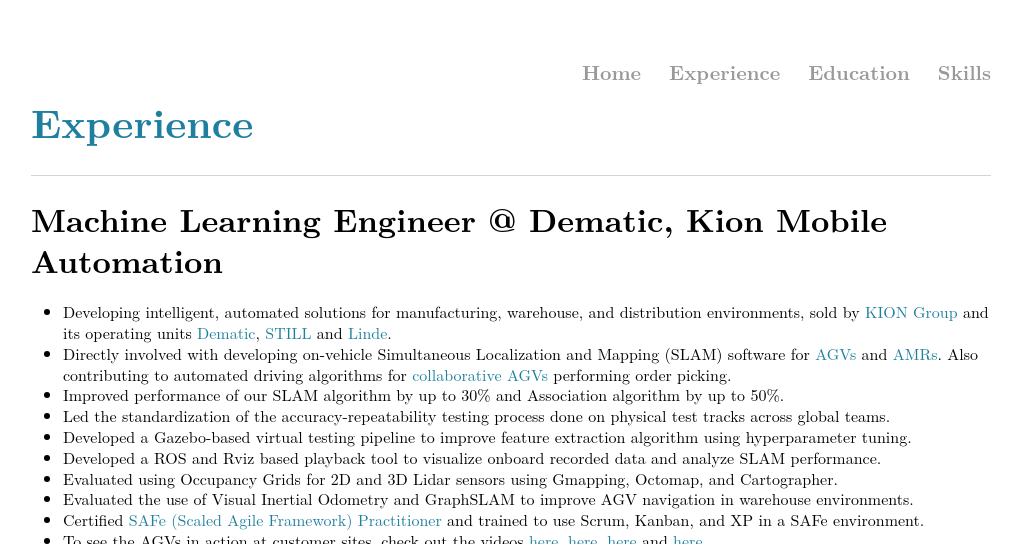
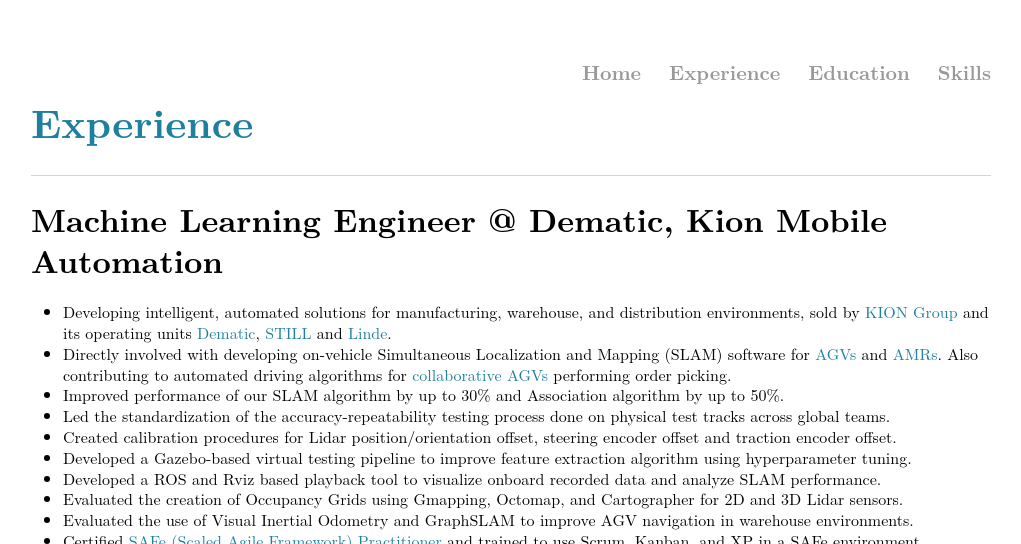
Before and after one commit to ssharma1991/ssharma1991.github.io, a Jekyll site: the page built from experience/index.md, in a window 1280 px wide and 900 px high, cut to the strip 0-544 px from the top of the window. Shown: the whole strip, without its empty margins (129-1150 px from the left). Built offline with Jekyll 4.4.1, drawn with Linux system fonts in a browser that asks for light colours.

Commit message:
fix: updated KMA experience

```diff
--- a/experience/index.md
+++ b/experience/index.md
@@ -10,9 +10,10 @@
 - Directly involved with developing on-vehicle Simultaneous Localization and Mapping (SLAM) software for [AGVs](https://www.kiongroup.com/en/News-Stories/Stories/Automation/Story-Detail_19968.html) and [AMRs](https://www.kiongroup.com/en/News-Stories/Stories/Growing-in-China/Story-Detail_34432.html). Also contributing to automated driving algorithms for [collaborative AGVs](https://www.kiongroup.com/en/News-Stories/Press-Releases/Press-Releases-Detail.html?id=33024&type=internal&title=Excellent%20picking%20performance:%20STILL%20OPX%20iGo%20neo%20triumphs%20at%20Telematics%20Award) performing order picking.
 - Improved performance of our SLAM algorithm by up to 30% and Association algorithm by up to 50%.
 - Led the standardization of the accuracy-repeatability testing process done on physical test tracks across global teams.
+- Created calibration procedures for Lidar position/orientation offset, steering encoder offset and traction encoder offset.
 - Developed a Gazebo-based virtual testing pipeline to improve feature extraction algorithm using hyperparameter tuning.
 - Developed a ROS and Rviz based playback tool to visualize onboard recorded data and analyze SLAM performance.
-- Evaluated using Occupancy Grids for 2D and 3D Lidar sensors using Gmapping, Octomap, and Cartographer.
+- Evaluated the creation of Occupancy Grids using Gmapping, Octomap, and Cartographer for 2D and 3D Lidar sensors.
 - Evaluated the use of Visual Inertial Odometry and GraphSLAM to improve AGV navigation in warehouse environments.
 - Certified [SAFe (Scaled Agile Framework) Practitioner](https://www.youracclaim.com/go/eCNozIcD) and trained to use Scrum, Kanban, and XP in a SAFe environment.
 - To see the AGVs in action at customer sites, check out the videos [here](https://www.youtube.com/watch?v=qnB6AhUDGwE), [here](https://www.youtube.com/watch?v=kYLGAisXTNk&feature=emb_title), [here](https://www.youtube.com/watch?v=MRJD1L6-Q1M) and [here](https://www.youtube.com/watch?v=KZww5lcbfNk&t=85s).
```
Also changed, not shown: 1 other file.
